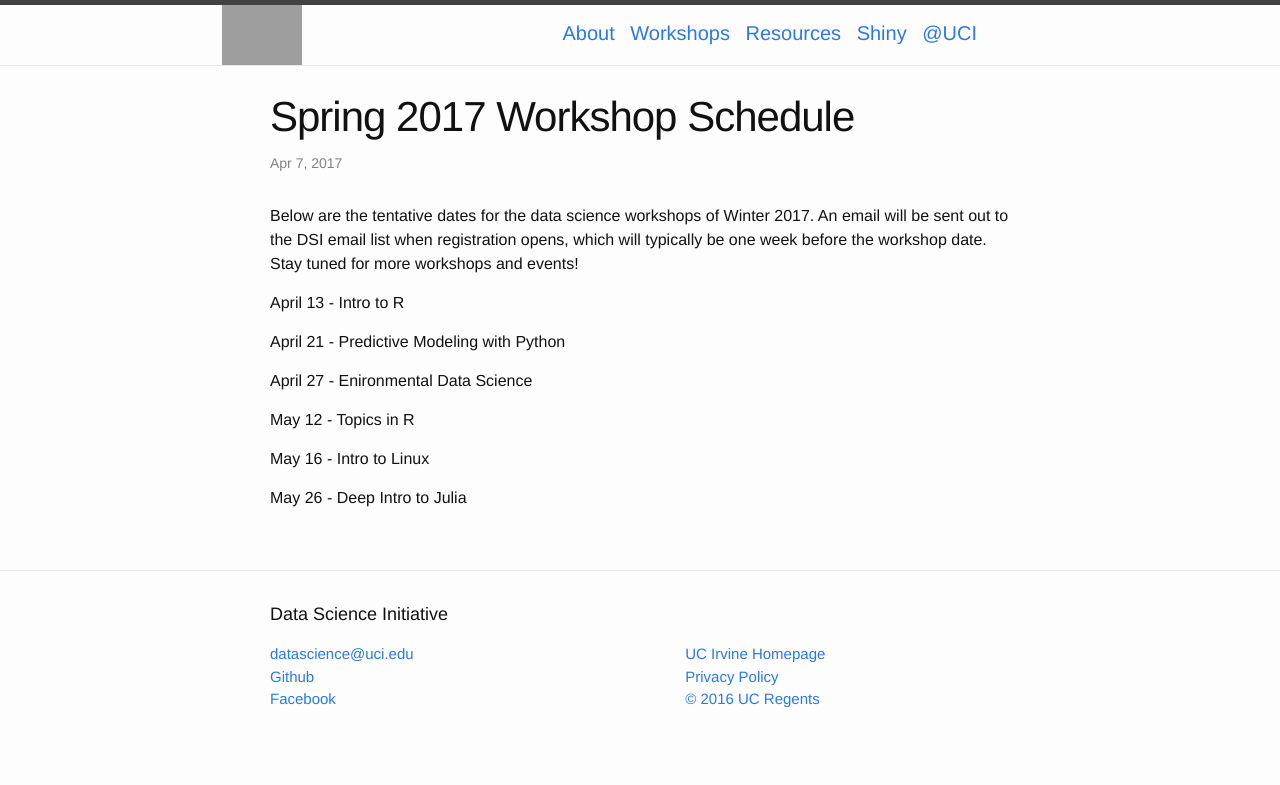
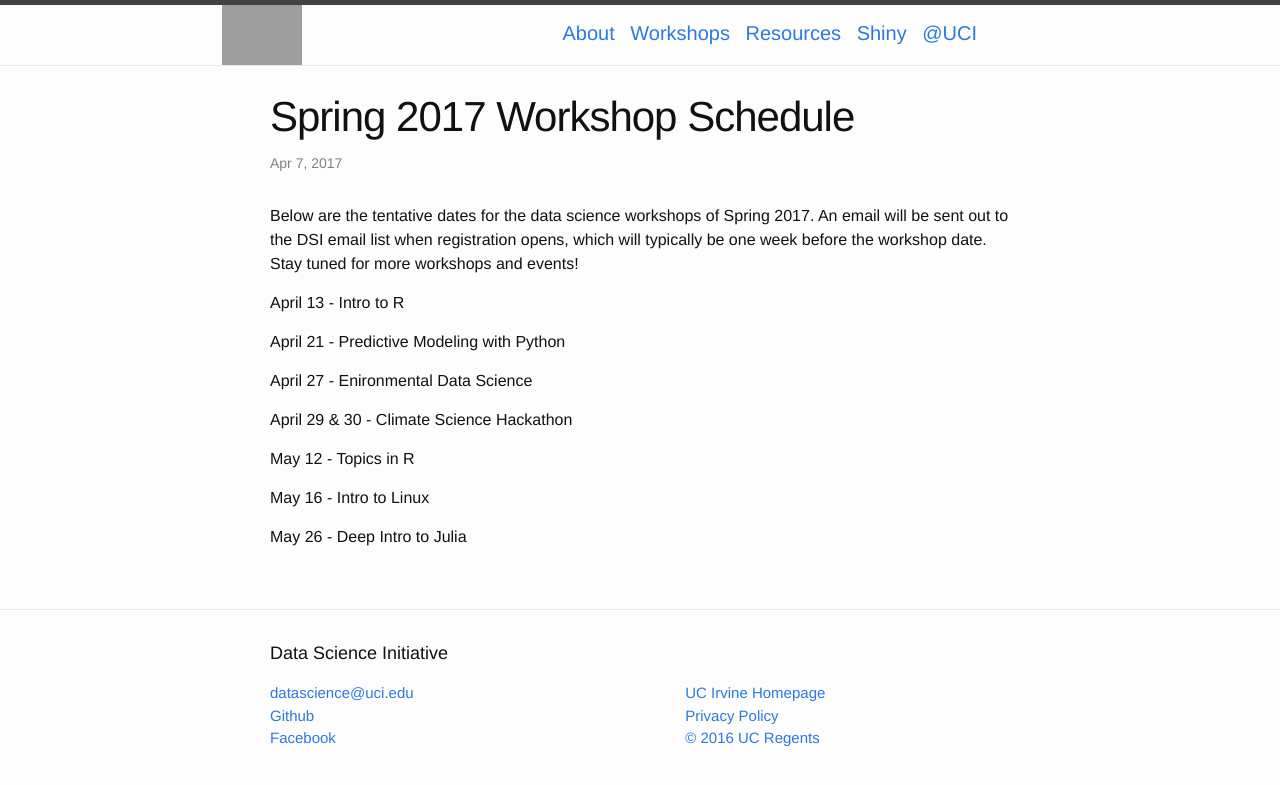
Before and after one commit to UCIDataScienceInitiative/UCIDataScienceInitiative.github.io, a Jekyll site: the page built from _posts/2017-04-06-Spring17-sched.md, in a window 1280 px wide. Shown: the top 785 px of the page. Built offline with Jekyll 4.4.1, drawn with Linux system fonts in a browser that asks for light colours; grey boxes are pictures that could not be loaded.

Commit message:
Update 2017-04-06-Spring17-sched.md

```diff
--- a/_posts/2017-04-06-Spring17-sched.md
+++ b/_posts/2017-04-06-Spring17-sched.md
@@ -4,7 +4,7 @@ title:  "Spring 2017 Workshop Schedule"
 date:   2017-04-06 19:15:01 -0800
 categories: Schedules
 ---
-Below are the tentative dates for the data science workshops of Winter 2017. An email will be sent out to the DSI email list when registration opens, which will typically be one week before the workshop date. Stay tuned for more workshops and events!
+Below are the tentative dates for the data science workshops of Spring 2017. An email will be sent out to the DSI email list when registration opens, which will typically be one week before the workshop date. Stay tuned for more workshops and events!
 
 April 13 - Intro to R
 
@@ -12,6 +12,8 @@ April 21 - Predictive Modeling with Python
 
 April 27 - Enironmental Data Science
 
+April 29 & 30 - Climate Science Hackathon
+
 May 12 - Topics in R
 
 May 16 - Intro to Linux
```
